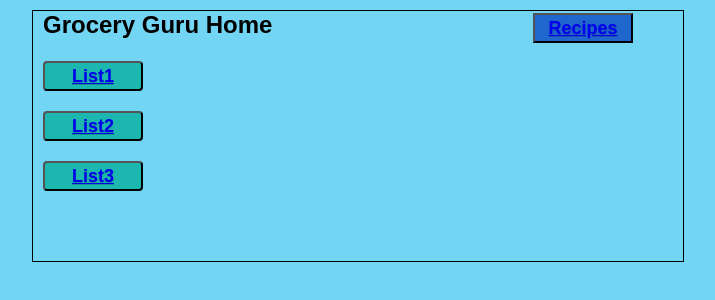
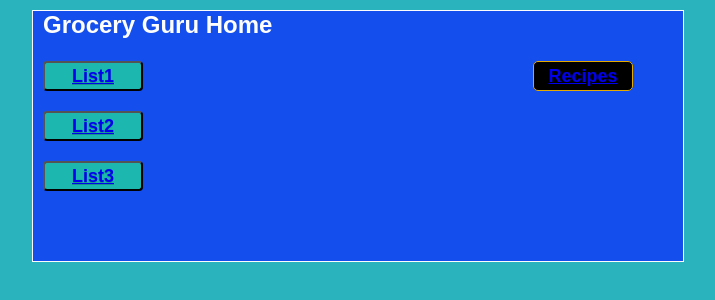
Before and after one commit to EliScherrer/Grocery-Guru, a website: page public/index.html in a window 1280 px wide. Shown: the whole page, without its empty margins (18-733 px from the left). Drawn offline with Linux system fonts and the light colour scheme.

Commit message:
changed index.css colors

```diff
--- a/public/css/index.css
+++ b/public/css/index.css
@@ -1,7 +1,7 @@
 
 
 			body {
-				background: rgb(113, 213, 243);
+				background-color: #2bb3bd;
 			}
 
 /*styles for divs*/
@@ -11,7 +11,8 @@
 				top: 10px;
 				height: 250px;
 				width: 650px;
-				border: 1px solid black;
+                border: 1px solid rgb(253, 252, 252);
+                background-color: rgb(20, 78, 236);
 			}
 
 
@@ -25,22 +26,23 @@
 				font-size: 24px;
 				font-family: sans-serif;
                 font-weight: bold;
+                color:#fdfdfd;
 			}
 
 
 			#btnRecipes {
                 position: absolute;
                 left: 500px;
-				top: 2px;
+				top: 50px;
                 width: 100px;
                 height: 30px;
 				font-size: 18px;
-				font-family: sans-serif;
+                background: #000000;
+                border: 1px solid #e5a900;
+                color: #FFFFFF;
                 font-weight: bold;
-				color: rgb(2, 2, 2);
-				border-radius: 0px;
-				text-shadow: 0 1px 1px rgba(0, 0, 0, 0.2);
-				background: rgb(32, 102, 207);
+                cursor: pointer;
+                border-radius: 5px;
             }
 
             #btnList1 {
```
Lines whose indentation alone changed are shown as unchanged.
